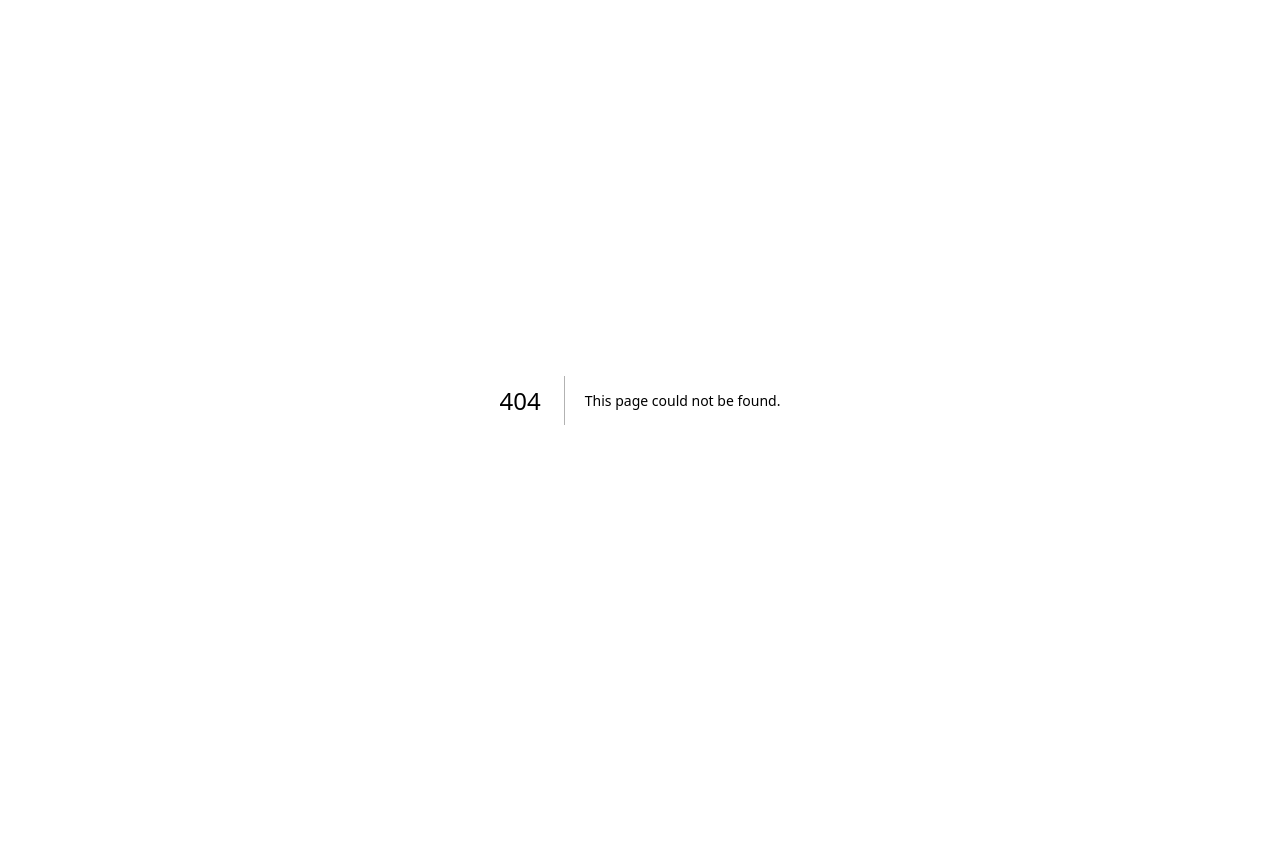
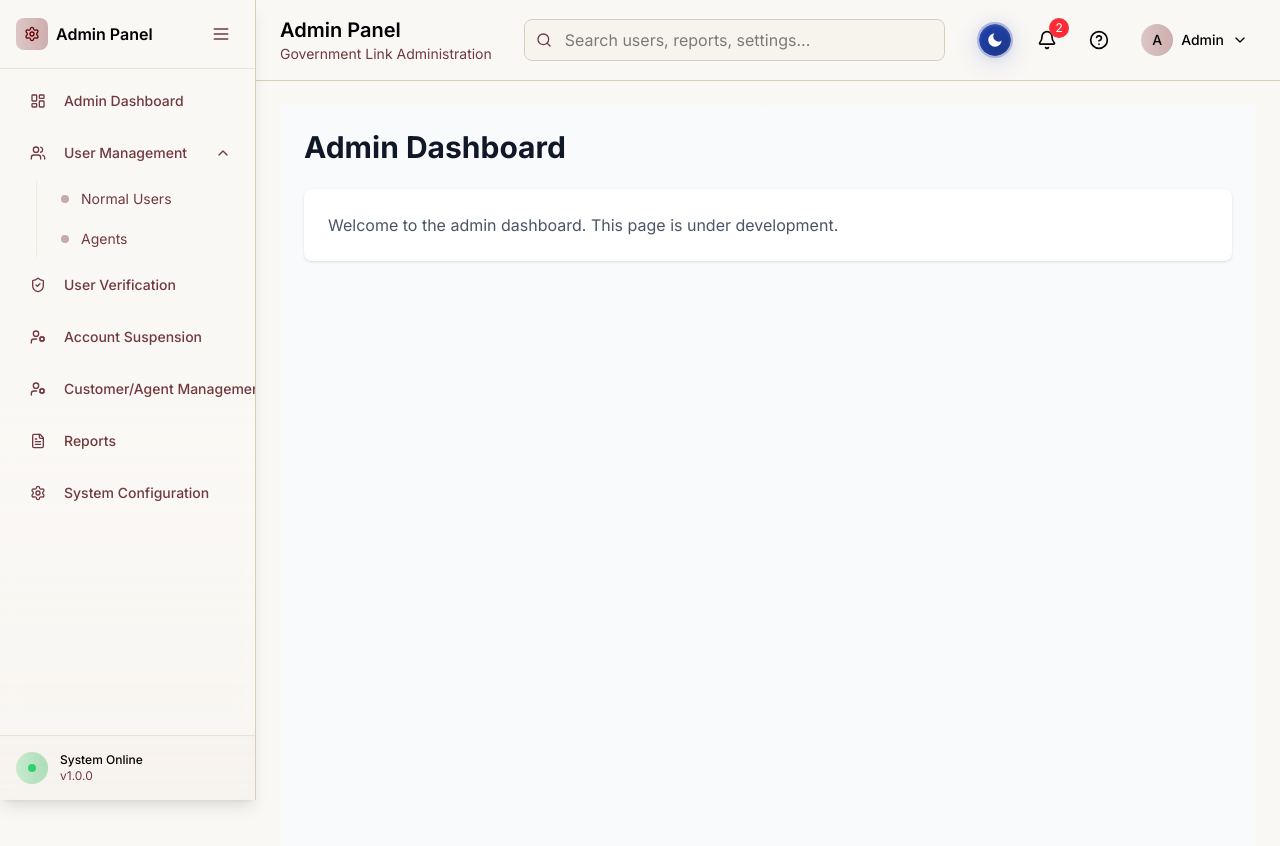
Before and after one commit to XFire2025/XFire_GovLink, a Next.js app: page /admin in a window 1280 px wide. Before the commit this address had no page. Shown: the top 846 px of the page. Before the commit the page ends 800 px from the top, so only its background shows below. Built offline with nearby package versions, Linux system fonts and the light colour scheme.

Commit message:
feat: Create initial structure for Admin Dashboard page

```diff
--- /dev/null
+++ b/src/app/admin/page.tsx
@@ -0,0 +1,18 @@
+import React from "react";
+
+export default function AdminPage() {
+  return (
+    <div className="min-h-screen bg-gray-50 p-6">
+      <div className="max-w-7xl mx-auto">
+        <h1 className="text-3xl font-bold text-gray-900 mb-6">
+          Admin Dashboard
+        </h1>
+        <div className="bg-white rounded-lg shadow p-6">
+          <p className="text-gray-600">
+            Welcome to the admin dashboard. This page is under development.
+          </p>
+        </div>
+      </div>
+    </div>
+  );
+}
```
